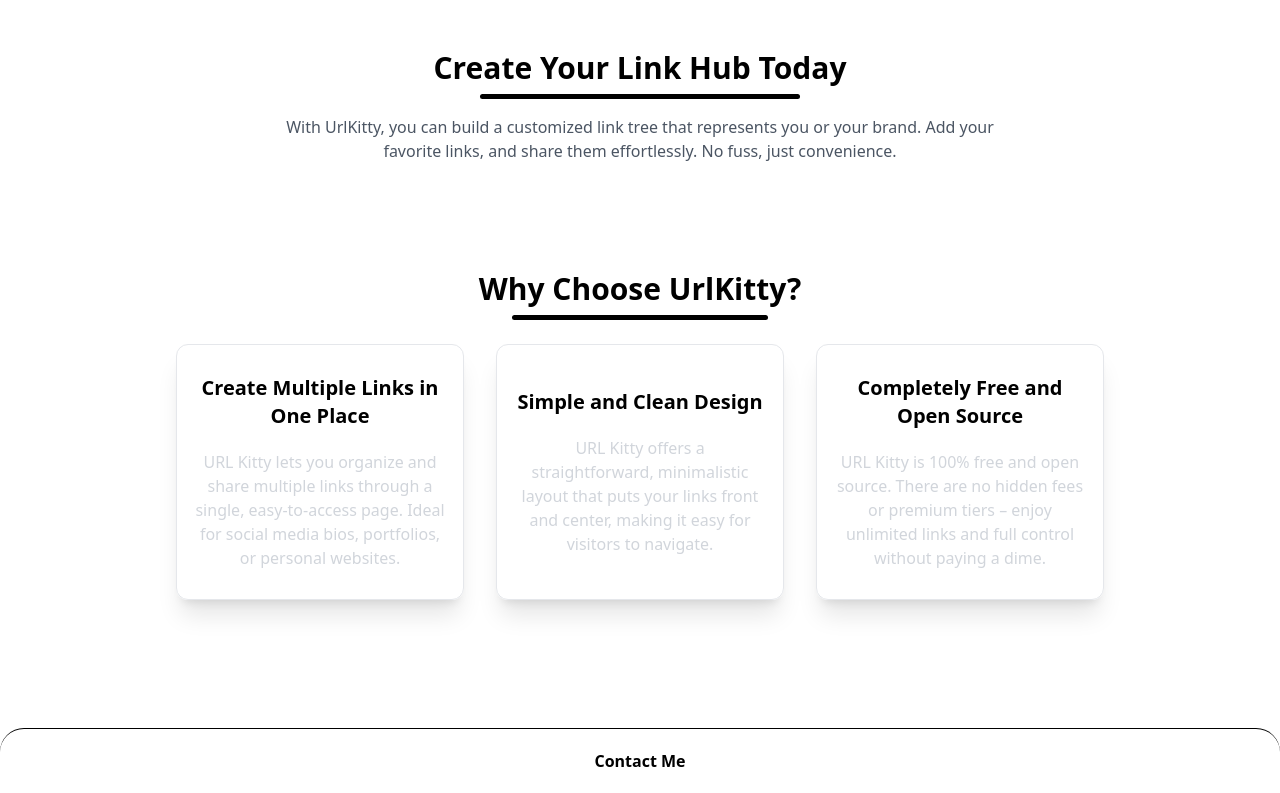
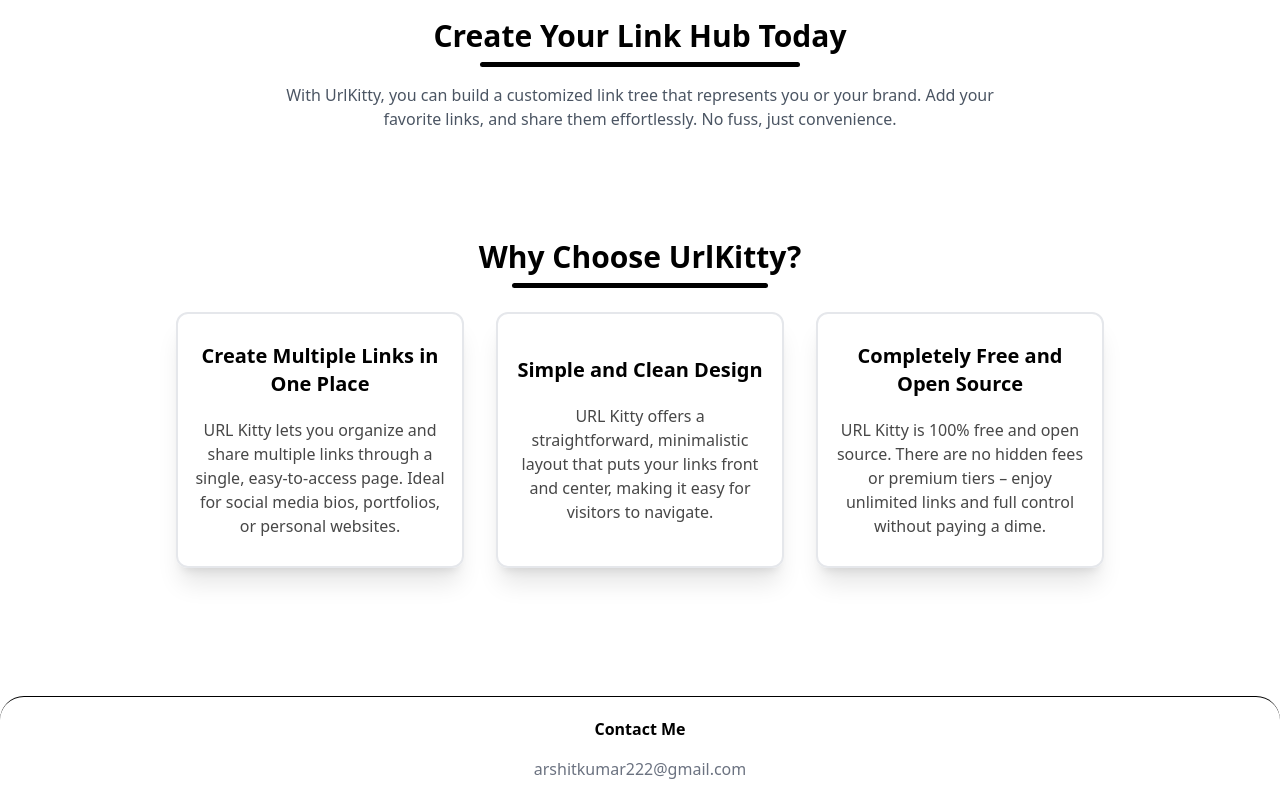
Before and after one commit to arshitkk/url-kitty, a React (Vite) app: page / in a window 1280 px wide. Shown: the part 565-1358 px from the top of the page. Built offline with nearby package versions, Linux system fonts and the light colour scheme; no server answers.

Commit message:
fixed some styles

```diff
--- a/src/components/pages/LandingPage.jsx
+++ b/src/components/pages/LandingPage.jsx
@@ -5,10 +5,13 @@
   return (
     <>
       <div className="dark:text-white text-[0.7rem] sm:text-[1rem] flex flex-col items-center flex-grow my-3 gap-9 sm:gap-16 mb-32 duration-500">
-        <div className=" bg-contain bg-no-repeat dark:bg-[url('/Logo-dark.svg')] bg-[url('/Logo.svg')] h-44 w-44 sm:h-44  flex sm:w-44 p-0 "></div>
+        <div className=" bg-contain bg-no-repeat dark:bg-[url('/Logo-dark.svg')] bg-[url('/Logo.svg')] h-36 w-40  flex sm:w-44 p-0 "></div>
         <div className="flex flex-col justify-center items-center max-w-[50rem] w-full px-4">
           <h1 className=" flex text-4xl sm:text-5xl font-bold text-center">
-            Welcome to <p className="pl-2 underline animate-bounce duration-1000">UrlKitty!</p>
+            Welcome to{" "}
+            <p className="pl-2 underline animate-bounce duration-400">
+              UrlKitty!
+            </p>
           </h1>
           <p className="dark:opacity-60 text-center dark:text-white text-[#4B5563] mt-3">
             The easiest way to organize and share all your links in one place.
@@ -49,31 +52,31 @@
           </h1>
           <div className="dark:bg-white bg-black sm:h-[0.32rem] h-[0.22rem] w-44  sm:w-64 mt-1 mb-1 sm:mt-2 sm:mb-2 rounded-full"></div>
           <div className="flex flex-wrap gap-8 justify-center  px-4 mt-4  ">
-            <div className="rounded-xl shadow-xl border h-56 sm:h-64 w-72 p-4  flex flex-col justify-center gap-5 items-center duration-200 hover:scale-105 dark:border-[#3e5074] dark:bg-[#1F2937]">
+            <div className="rounded-xl shadow-xl border-2 h-56 sm:h-64 w-72 p-4  flex flex-col justify-center gap-5 items-center duration-200 hover:scale-105 dark:border-[#3e5074] dark:bg-[#1F2937]">
               <h1 className="text-xl font-bold text-center">
                 Create Multiple Links in One Place
               </h1>
-              <p className="dark:text-white text-[#D1D5DB] dark:opacity-60 text-center">
+              <p className="dark:text-white text-[#474747] dark:opacity-60 text-center">
                 URL Kitty lets you organize and share multiple links through a
                 single, easy-to-access page. Ideal for social media bios,
                 portfolios, or personal websites.
               </p>
             </div>
-            <div className="rounded-xl shadow-xl border h-56 sm:h-64 w-72 p-4 flex flex-col justify-center gap-5 items-center duration-200 hover:scale-105 dark:border-[#3e5074] dark:bg-[#1F2937]">
+            <div className="rounded-xl shadow-xl border-2 h-56 sm:h-64 w-72 p-4 flex flex-col justify-center gap-5 items-center duration-200 hover:scale-105 dark:border-[#3e5074] dark:bg-[#1F2937]">
               <h1 className="text-xl font-bold text-center">
                 Simple and Clean Design
               </h1>
-              <p className="text-[#D1D5DB] dark:text-white dark:opacity-60 text-center">
+              <p className="text-[#474747] dark:text-white dark:opacity-60 text-center">
                 URL Kitty offers a straightforward, minimalistic layout that
                 puts your links front and center, making it easy for visitors to
                 navigate.
               </p>
             </div>
-            <div className="rounded-xl shadow-xl border h-56 sm:h-64 w-72 p-4 flex flex-col justify-center gap-5 items-center duration-200 hover:scale-105 dark:border-[#3e5074] dark:bg-[#1F2937] ">
+            <div className="rounded-xl shadow-xl border-2 h-56 sm:h-64 w-72 p-4 flex flex-col justify-center gap-5 items-center duration-200 hover:scale-105 dark:border-[#3e5074] dark:bg-[#1F2937] ">
               <h1 className="text-xl font-bold text-center">
                 Completely Free and Open Source
               </h1>
-              <p className="text-[#D1D5DB] dark:text-white dark:opacity-60 text-center">
+              <p className="text-[#474747] dark:text-white dark:opacity-60 text-center">
                 URL Kitty is 100% free and open source. There are no hidden fees
                 or premium tiers – enjoy unlimited links and full control
                 without paying a dime.
--- a/src/components/pages/PublicPage.jsx
+++ b/src/components/pages/PublicPage.jsx
@@ -141,7 +141,7 @@
           </div>
 
           <div className="  w-full h-fit py-9 flex flex-col items-center ">
-            <div className="border-1 border-black/20 shadow-lg p-[0.3rem] rounded-full">
+            <div className="border-2 border-black/20 shadow-lg p-[0.3rem] rounded-full">
               {" "}
               <img
                 className={` w-28 h-28 object-cover rounded-full `}
```
